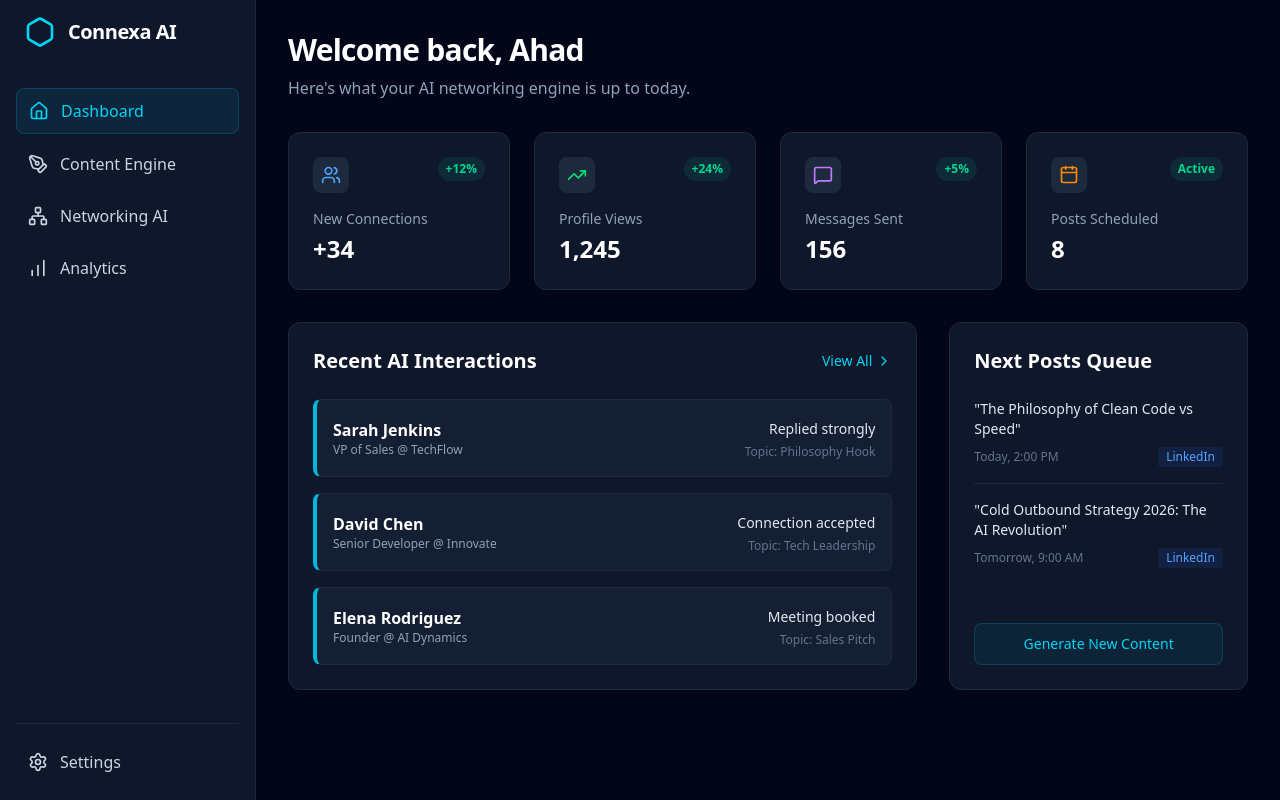
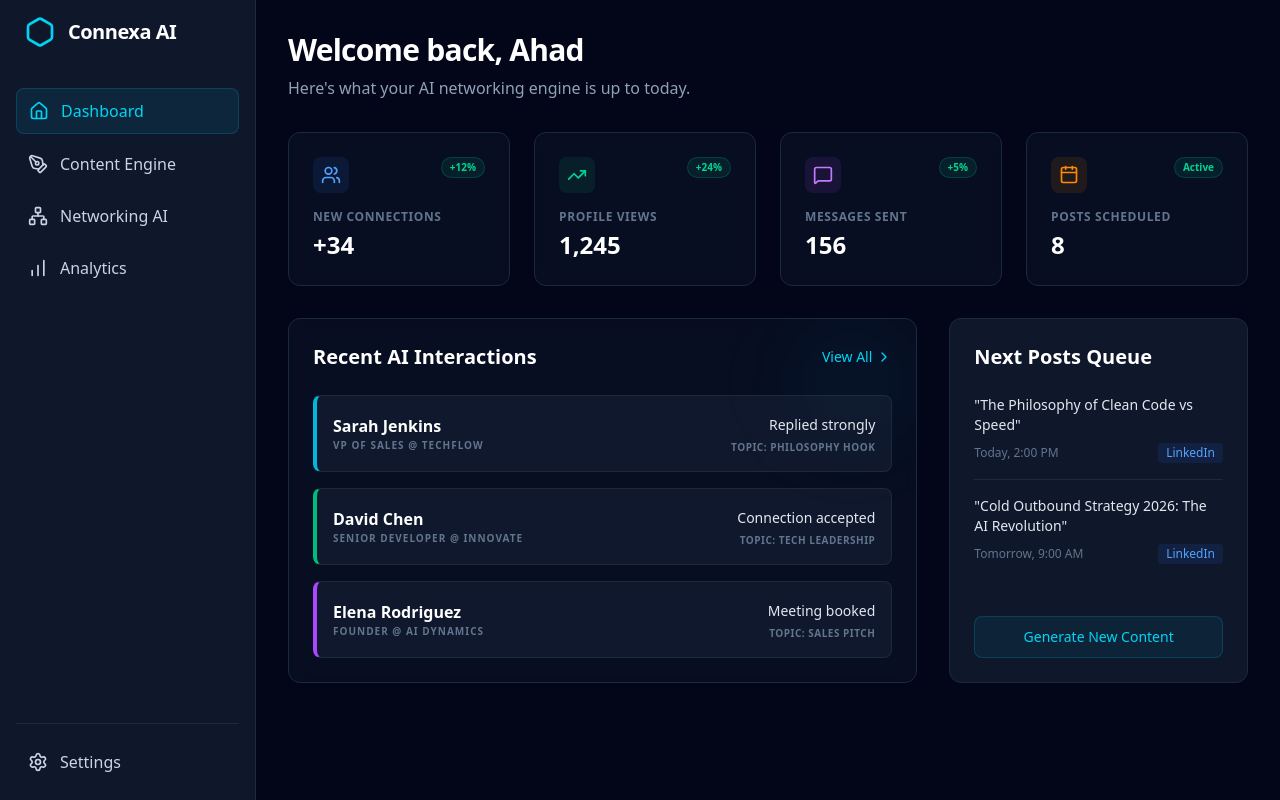
Before and after one commit to ahadunnobi/Connexa, a Next.js app: page / in a window 1280 px wide. Built offline with nearby package versions, Linux system fonts and the light colour scheme.

Commit message:
feat: implement main application layout and dashboard view with metrics and content queue

```diff
--- a/src/app/layout.tsx
+++ b/src/app/layout.tsx
@@ -28,10 +28,18 @@ export default function RootLayout({
       lang="en"
       className={`${geistSans.variable} ${geistMono.variable} h-full antialiased dark`}
     >
-      <body className="min-h-full flex flex-col bg-slate-950 text-slate-100">
-        <div className="flex flex-1 overflow-hidden h-screen">
+      <body className="min-h-full flex flex-col bg-slate-950 text-slate-100 selection:bg-cyan-500/30">
+        <div className="flex flex-1 overflow-hidden h-screen bg-slate-950">
           <Sidebar />
-          <main className="flex-1 overflow-y-auto p-8">{children}</main>
+          <main className="flex-1 overflow-y-auto p-8 relative">
+            {/* High-end decorative background elements */}
+            <div className="absolute top-0 left-1/4 w-[500px] h-[500px] bg-cyan-500/5 rounded-full blur-[120px] pointer-events-none -z-10" />
+            <div className="absolute bottom-0 right-0 w-[400px] h-[400px] bg-blue-600/5 rounded-full blur-[100px] pointer-events-none -z-10" />
+
+            <div className="relative z-10">
+              {children}
+            </div>
+          </main>
         </div>
       </body>
     </html>
--- a/src/app/page.tsx
+++ b/src/app/page.tsx
@@ -13,23 +13,26 @@ export default function HomeDashboard() {
       {/* Metrics */}
       <div className="grid grid-cols-1 md:grid-cols-4 gap-6">
         {[
-          { label: "New Connections", value: "+34", trend: "+12%", icon: Users, color: "text-blue-400" },
-          { label: "Profile Views", value: "1,245", trend: "+24%", icon: TrendingUp, color: "text-green-400" },
-          { label: "Messages Sent", value: "156", trend: "+5%", icon: MessageSquare, color: "text-purple-400" },
-          { label: "Posts Scheduled", value: "8", trend: "Active", icon: Calendar, color: "text-orange-400" },
+          { label: "New Connections", value: "+34", trend: "+12%", icon: Users, color: "text-blue-400", bg: "bg-blue-500/10" },
+          { label: "Profile Views", value: "1,245", trend: "+24%", icon: TrendingUp, color: "text-emerald-400", bg: "bg-emerald-500/10" },
+          { label: "Messages Sent", value: "156", trend: "+5%", icon: MessageSquare, color: "text-purple-400", bg: "bg-purple-500/10" },
+          { label: "Posts Scheduled", value: "8", trend: "Active", icon: Calendar, color: "text-orange-400", bg: "bg-orange-400/10" },
         ].map((metric, i) => (
-          <div key={i} className="bg-slate-900 border border-slate-800 p-6 rounded-xl flex flex-col justify-between">
+          <div
+            key={i}
+            className="group bg-slate-900/50 backdrop-blur-sm border border-slate-800 p-6 rounded-xl flex flex-col justify-between hover:border-slate-700 hover:bg-slate-900/80 transition-all duration-300"
+          >
             <div className="flex justify-between items-start mb-4">
-              <div className={`p-2 bg-slate-800 rounded-lg ${metric.color}`}>
+              <div className={`p-2 rounded-lg ${metric.bg} ${metric.color} group-hover:scale-110 transition-transform duration-300`}>
                 <metric.icon className="w-5 h-5" />
               </div>
-              <span className="text-xs font-semibold text-emerald-400 bg-emerald-400/10 px-2 py-1 rounded-full">
+              <span className="text-[10px] font-bold text-emerald-400 bg-emerald-400/10 px-2 py-0.5 rounded-full border border-emerald-500/20">
                 {metric.trend}
               </span>
             </div>
             <div>
-                <p className="text-sm text-slate-400 mb-1">{metric.label}</p>
-                <h3 className="text-2xl font-bold text-white">{metric.value}</h3>
+                <p className="text-xs uppercase tracking-wider font-bold text-slate-500 mb-1">{metric.label}</p>
+                <h3 className="text-2xl font-bold text-white group-hover:text-cyan-400 transition-colors">{metric.value}</h3>
             </div>
           </div>
         ))}
@@ -37,27 +40,28 @@ export default function HomeDashboard() {
 
       <div className="grid grid-cols-1 lg:grid-cols-3 gap-8">
         {/* Recent Connections */}
-        <div className="lg:col-span-2 bg-slate-900 border border-slate-800 rounded-xl p-6">
-          <div className="flex justify-between items-center mb-6">
+        <div className="lg:col-span-2 bg-slate-900/50 backdrop-blur-sm border border-slate-800 rounded-xl p-6 overflow-hidden relative">
+          <div className="absolute top-0 right-0 w-32 h-32 bg-cyan-500/5 rounded-full blur-2xl pointer-events-none" />
+          <div className="flex justify-between items-center mb-6 relative z-10">
             <h2 className="text-xl font-bold text-white">Recent AI Interactions</h2>
-            <button className="text-sm text-cyan-400 hover:text-cyan-300 flex items-center gap-1 transition-colors">
-              View All <ChevronRight className="w-4 h-4" />
+            <button className="text-sm text-cyan-400 hover:text-cyan-300 flex items-center gap-1 transition-all group">
+              View All <ChevronRight className="w-4 h-4 group-hover:translate-x-0.5 transition-transform" />
             </button>
           </div>
-          <div className="space-y-4">
+          <div className="space-y-4 relative z-10">
             {[
-              { name: "Sarah Jenkins", role: "VP of Sales @ TechFlow", status: "Replied strongly", type: "Philosophy Hook" },
-              { name: "David Chen", role: "Senior Developer @ Innovate", status: "Connection accepted", type: "Tech Leadership" },
-              { name: "Elena Rodriguez", role: "Founder @ AI Dynamics", status: "Meeting booked", type: "Sales Pitch" },
+              { name: "Sarah Jenkins", role: "VP of Sales @ TechFlow", status: "Replied strongly", type: "Philosophy Hook", color: "border-l-cyan-500" },
+              { name: "David Chen", role: "Senior Developer @ Innovate", status: "Connection accepted", type: "Tech Leadership", color: "border-l-emerald-500" },
+              { name: "Elena Rodriguez", role: "Founder @ AI Dynamics", status: "Meeting booked", type: "Sales Pitch", color: "border-l-purple-500" },
             ].map((contact, i) => (
-              <div key={i} className="flex items-center justify-between p-4 bg-slate-800/50 rounded-lg border border-slate-800 border-l-4 border-l-cyan-500 hover:bg-slate-800 transition-colors cursor-pointer">
+              <div key={i} className={`flex items-center justify-between p-4 bg-slate-800/40 rounded-lg border border-slate-800 border-l-4 ${contact.color} hover:bg-slate-800/80 transition-all cursor-pointer group`}>
                 <div>
-                  <h4 className="font-semibold text-white">{contact.name}</h4>
-                  <p className="text-xs text-slate-400">{contact.role}</p>
+                  <h4 className="font-semibold text-white group-hover:text-cyan-400 transition-colors">{contact.name}</h4>
+                  <p className="text-[10px] uppercase font-bold tracking-widest text-slate-500">{contact.role}</p>
                 </div>
                 <div className="text-right">
                   <span className="text-sm font-medium text-slate-200">{contact.status}</span>
-                  <p className="text-xs text-slate-500 mt-1">Topic: {contact.type}</p>
+                  <p className="text-[10px] text-slate-500 mt-1 uppercase font-bold tracking-wider">Topic: {contact.type}</p>
                 </div>
               </div>
             ))}
```
